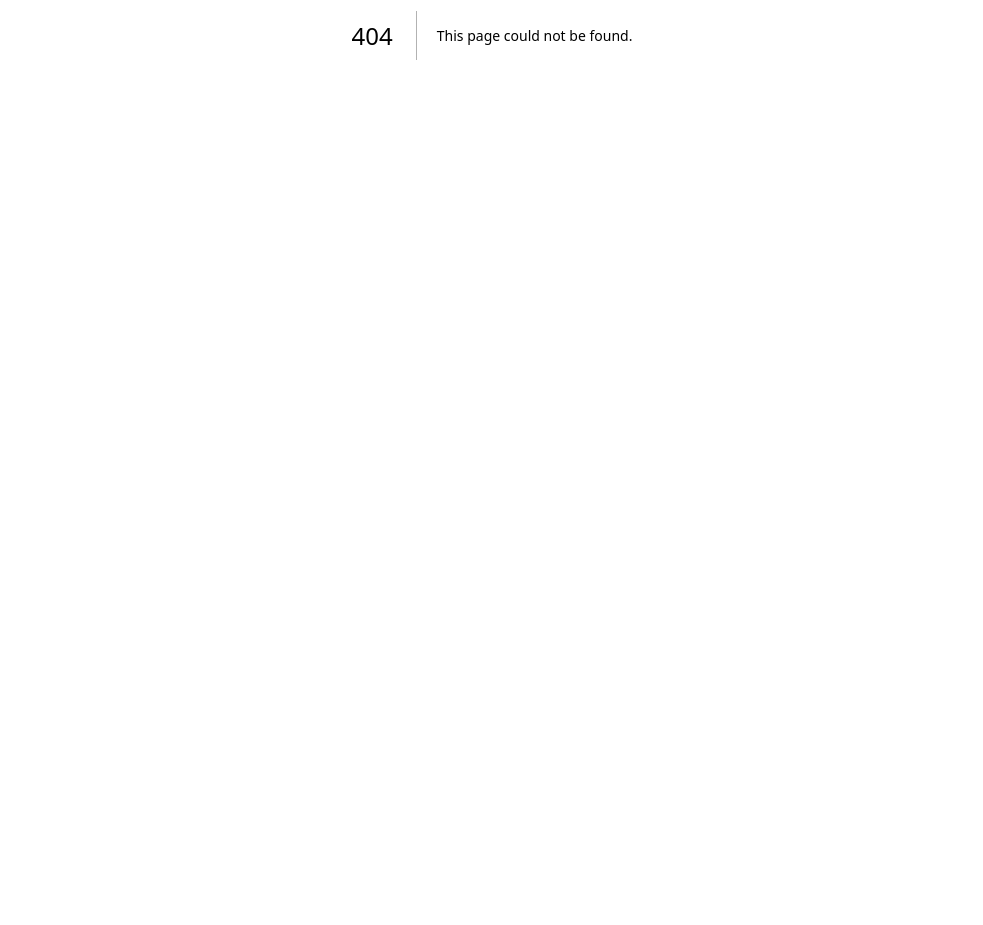
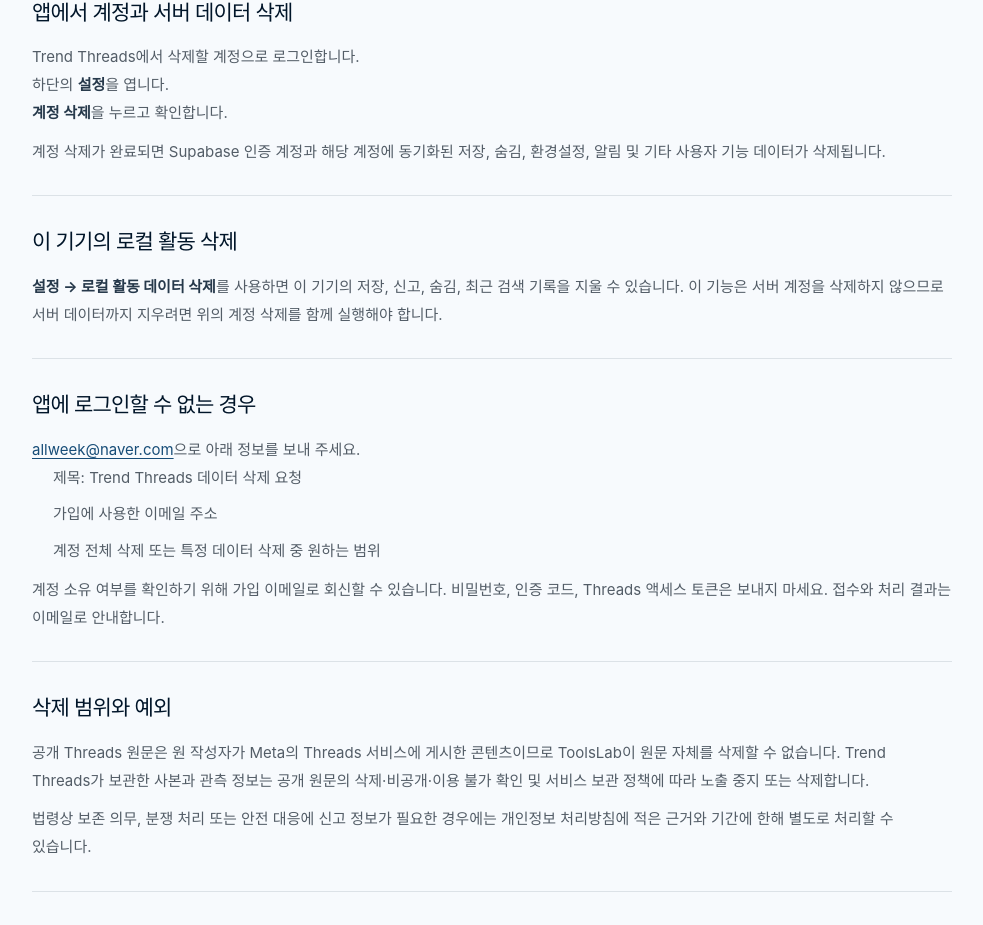
Before and after one commit to allweek1-lab/toolslab-website, a Next.js app: page /data-deletion in a window 1280 px wide. Before the commit this address had no page. Shown: the part 365-1290 px from the top of the page, without its empty margins (148-1131 px from the left). Before the commit the page ends 800 px from the top, so only its background shows below. Built offline with nearby package versions, Linux system fonts and the light colour scheme.

Commit message:
Add Trend Threads data deletion guide

```diff
--- /dev/null
+++ b/app/data-deletion/page.tsx
@@ -0,0 +1,52 @@
+import type { Metadata } from "next";
+import { LegalShell, PolicySection } from "../legal-shell";
+
+export const metadata: Metadata = {
+  title: "Trend Threads 계정 및 데이터 삭제 | ToolsLab",
+  description: "Trend Threads 계정과 기기·서버 데이터를 삭제하는 방법을 안내합니다.",
+  alternates: { canonical: "https://trendthreads.toolslab.co.kr/data-deletion" },
+};
+
+export default function DataDeletionPage() {
+  return (
+    <LegalShell
+      eyebrow="TREND THREADS DATA DELETION"
+      title="계정 및 데이터 삭제"
+      summary="앱에 로그인할 수 있을 때와 앱을 사용할 수 없을 때의 삭제 방법을 각각 안내합니다."
+    >
+      <PolicySection title="앱에서 계정과 서버 데이터 삭제">
+        <ol>
+          <li>Trend Threads에서 삭제할 계정으로 로그인합니다.</li>
+          <li>하단의 <strong>설정</strong>을 엽니다.</li>
+          <li><strong>계정 삭제</strong>을 누르고 확인합니다.</li>
+        </ol>
+        <p>계정 삭제가 완료되면 Supabase 인증 계정과 해당 계정에 동기화된 저장, 숨김, 환경설정, 알림 및 기타 사용자 기능 데이터가 삭제됩니다.</p>
+      </PolicySection>
+
+      <PolicySection title="이 기기의 로컬 활동 삭제">
+        <p><strong>설정 → 로컬 활동 데이터 삭제</strong>를 사용하면 이 기기의 저장, 신고, 숨김, 최근 검색 기록을 지울 수 있습니다. 이 기능은 서버 계정을 삭제하지 않으므로 서버 데이터까지 지우려면 위의 계정 삭제를 함께 실행해야 합니다.</p>
+      </PolicySection>
+
+      <PolicySection title="앱에 로그인할 수 없는 경우">
+        <p><a className="inline-link" href="mailto:allweek@naver.com?subject=Trend%20Threads%20데이터%20삭제%20요청">allweek@naver.com</a>으로 아래 정보를 보내 주세요.</p>
+        <ul>
+          <li>제목: Trend Threads 데이터 삭제 요청</li>
+          <li>가입에 사용한 이메일 주소</li>
+          <li>계정 전체 삭제 또는 특정 데이터 삭제 중 원하는 범위</li>
+        </ul>
+        <p>계정 소유 여부를 확인하기 위해 가입 이메일로 회신할 수 있습니다. 비밀번호, 인증 코드, Threads 액세스 토큰은 보내지 마세요. 접수와 처리 결과는 이메일로 안내합니다.</p>
+      </PolicySection>
+
+      <PolicySection title="삭제 범위와 예외">
+        <p>공개 Threads 원문은 원 작성자가 Meta의 Threads 서비스에 게시한 콘텐츠이므로 ToolsLab이 원문 자체를 삭제할 수 없습니다. Trend Threads가 보관한 사본과 관측 정보는 공개 원문의 삭제·비공개·이용 불가 확인 및 서비스 보관 정책에 따라 노출 중지 또는 삭제합니다.</p>
+        <p>법령상 보존 의무, 분쟁 처리 또는 안전 대응에 신고 정보가 필요한 경우에는 개인정보 처리방침에 적은 근거와 기간에 한해 별도로 처리할 수 있습니다.</p>
+      </PolicySection>
+
+      <PolicySection title="관련 문서">
+        <p><a className="inline-link" href="/privacy">개인정보 처리방침 보기</a></p>
+        <p><a className="inline-link" href="/terms">이용약관 보기</a></p>
+        <p><a className="inline-link" href="/support">지원 페이지 보기</a></p>
+      </PolicySection>
+    </LegalShell>
+  );
+}
--- a/app/privacy/page.tsx
+++ b/app/privacy/page.tsx
@@ -25,7 +25,7 @@
           <li><strong>사용자 기능:</strong> 저장한 게시물, 숨긴 작성자, 환경설정, 알림 조건, 신고 내용과 선택적으로 입력한 신고 설명을 해당 기능 제공과 안전 대응에 사용합니다.</li>
           <li><strong>푸시 알림:</strong> 사용자가 알림을 직접 켠 경우에만 Expo 푸시 토큰, 기기 플랫폼·모델명과 알림 설정을 알림 전송 및 등록 기기 구분에 사용합니다.</li>
           <li><strong>선택적 사용 분석:</strong> 기본값은 꺼짐입니다. 로그인 사용자가 동의한 경우에만 홈·상세·검색·저장·원문 이동 등의 최소 이벤트를 서비스 개선에 사용하며 검색어 원문은 분석 이벤트에 저장하지 않습니다.</li>
-          <li><strong>공개 Threads 콘텐츠:</strong> 공식 Threads API로 제공되는 공개 게시물의 작성자 표시명, 본문, 게시 시각, 공식 원문 링크와 앱 내부 관측·분류·급상승 신호를 검색과 순위 제공에 사용합니다.</li>
+          <li><strong>공개 Threads 콘텐츠:</strong> 공식 Threads API로 제공되는 공개 게시물의 사용자명(username), 본문, 게시 시각, 공식 원문 링크와 앱 내부 관측·분류·급상승 신호를 검색과 순위 제공에 사용합니다.</li>
         </ul>
         <p>게스트의 저장·숨김·환경설정과 활동 기록은 원칙적으로 해당 기기에만 저장됩니다. 로그인하면 지원되는 사용자 기능 데이터가 서버와 동기화될 수 있습니다.</p>
       </PolicySection>
@@ -56,7 +56,7 @@
       </PolicySection>
 
       <PolicySection title="5. 이용자의 선택과 권리">
-        <p>사용자는 앱에서 데이터 내보내기, 계정 삭제, 저장 취소, 작성자 숨김 해제, 알림 끄기, 분석 동의 철회를 할 수 있습니다. 추가적인 열람·정정·삭제 문의는 지원 연락처로 요청할 수 있습니다.</p>
+        <p>사용자는 앱에서 데이터 내보내기, 계정 삭제, 저장 취소, 작성자 숨김 해제, 알림 끄기, 분석 동의 철회를 할 수 있습니다. 앱에 로그인할 수 없는 경우에는 <a className="inline-link" href="/data-deletion">계정 및 데이터 삭제 안내</a>에 따라 요청할 수 있으며, 추가적인 열람·정정·삭제 문의는 지원 연락처로 요청할 수 있습니다.</p>
       </PolicySection>
 
       <PolicySection title="6. 안전성 확보 조치">
--- a/app/support/page.tsx
+++ b/app/support/page.tsx
@@ -39,6 +39,7 @@
       </PolicySection>
 
       <PolicySection title="정책 문서">
+        <p><a className="inline-link" href="/data-deletion">계정 및 데이터 삭제 안내 보기</a></p>
         <p><a className="inline-link" href="/privacy">개인정보 처리방침 보기</a></p>
         <p><a className="inline-link" href="/terms">이용약관 보기</a></p>
       </PolicySection>
```
Also changed, not shown: 1 other file (tests, documents, lock files or other folders).
